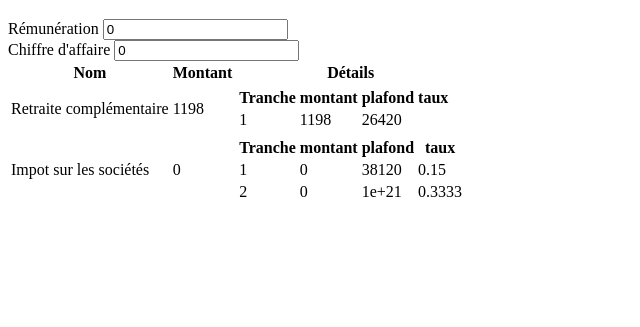
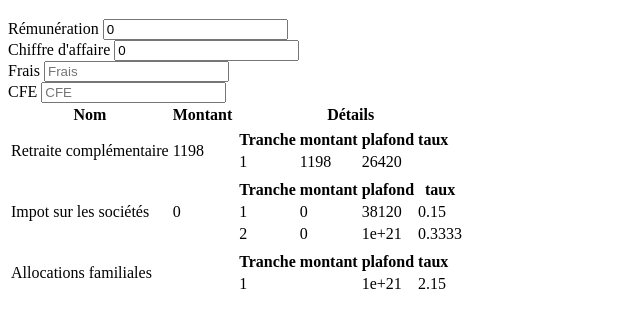
Before and after one commit to nyl-auster/eurl-calculator, a website built with webpack: page index.html in a window 1280 px wide. Shown: the part 61-388 px from the top of the page, without its empty margins (0-640 px from the left). Built offline with nearby package versions, Linux system fonts and the light colour scheme; some packages are replaced by stand-ins of ours; files whose address does not match are found by name.

Commit message:
ajout de la ligne allocations familiales

```diff
--- a/modules/calculator/controllers/calculatorController.js
+++ b/modules/calculator/controllers/calculatorController.js
@@ -1,7 +1,6 @@
 angular.module('calculator').controller('calculatorController', ['$scope',  'calculatorConfig', 'calculatorService', function ($scope, calculatorConfig, calculatorService) {
 
   var calculette = calculatorService;
-  var parametres = calculatorConfig;
 
   $scope.form = {
     remuneration: 0,
@@ -13,6 +12,7 @@ angular.module('calculator').controller('calculatorController', ['$scope',  'cal
   function calculerResultats() {
     $scope.assuranceVieillesseComplementaire = calculette.assuranceVieillesseComplementaire($scope.form.remuneration);
     $scope.impotSurLesSocietes = calculette.impotSurLesSocietes($scope.form.chiffreAffaire);
+    $scope.allocationsFamiliales = calculette.allocationsFamiliales($scope.form.chiffreAffaire);
   }
 
   $scope.calculerResultats = function() {
--- /dev/null
+++ b/modules/calculator/directives/calculatorTableLine/calculatorTableLine.html
@@ -0,0 +1,18 @@
+<td>{{result.charge.label}}</td>
+<td>{{result.montant}}</td>
+<td>
+    <table class="table table-responsive">
+        <tr>
+            <th>Tranche</th>
+            <th>montant</th>
+            <th>plafond</th>
+            <th>taux</th>
+        </tr>
+        <tr ng-repeat="tranche in result.tranches">
+            <td>{{$index + 1}}</td>
+            <td>{{tranche.montant }}</td>
+            <td>{{tranche.plafond }}</td>
+            <td>{{tranche.taux }}</td>
+        </tr>
+    </table>
+</td>
--- /dev/null
+++ b/modules/calculator/directives/calculatorTableLine/calculatorTableLine.js
@@ -0,0 +1,9 @@
+angular.module('calculator').directive('calculatorTableLine', ['coreConfig', function(coreConfig){
+  return {
+    restrict: 'AE',
+    scope: {
+      result: '='
+    },
+    templateUrl : coreConfig.modulesPath + '/calculator/directives/calculatorTableLine/calculatorTableLine.html'
+  };
+}]);
--- a/modules/calculator/index.js
+++ b/modules/calculator/index.js
@@ -8,3 +8,4 @@ require('./config/calculatorConfig');
 require('./services/calculatorService');
 require('./states');
 require('./controllers/calculatorController');
+require('./directives/calculatorTableLine/calculatorTableLine');
--- a/modules/calculator/services/calculatorService.js
+++ b/modules/calculator/services/calculatorService.js
@@ -147,6 +147,13 @@ angular.module('calculator').service('calculatorService',['calculatorConfig', fu
   };
 
   /**
+   * Calcul des cotisations maladie et maternité - URSSAF
+   */
+  service.allocationsFamiliales = function(baseCalcul) {
+    return service.calculerTrancheExclusive(baseCalcul, parametres.charges.allocationsFamiliales);
+  };
+
+  /**
    * Calcul de l'impot sur les bénéfices - Impots
    */
   service.impotSurLesSocietes = function(baseCalcul) {
--- a/modules/calculator/views/calculator.html
+++ b/modules/calculator/views/calculator.html
@@ -1,5 +1,6 @@
 <form name="calculatorForm" class="form">
 
+    <!-- Rémunération -->
     <div class="form-group">
         <label for="remuneration">Rémunération</label>
         <input
@@ -11,6 +12,7 @@
                 >
     </div>
 
+    <!-- Chiffres d'affaires -->
     <div class="form-group">
         <label for="chiffre_affaire">Chiffre d'affaire</label>
         <input
@@ -23,56 +25,46 @@
                 >
     </div>
 
+    <!-- frais -->
+    <div class="form-group">
+        <label for="frais">Frais</label>
+        <input
+                ng-change="calculerResultats()"
+                ng-model="form.frais"
+                type="text"
+                class="form-control"
+                id="frais"
+                placeholder="Frais"
+                >
+    </div>
+
+    <!-- CFE -->
+    <div class="form-group">
+        <label for="frais">CFE</label>
+        <input
+                ng-change="calculerResultats()"
+                ng-model="form.cfe"
+                type="text"
+                class="form-control"
+                id="form.cfe"
+                placeholder="CFE"
+                >
+    </div>
+
 </form>
 
-<table class="table table-responsive table-striped">
-    <thead>
+
+<table class="table table-responsive">
+
     <tr>
         <th>Nom</th>
         <th>Montant</th>
         <th>Détails</th>
     </tr>
-    </thead>
-    <tbody>
-    <tr>
-        <td>{{assuranceVieillesseComplementaire.charge.label}}</td>
-        <td>{{assuranceVieillesseComplementaire.montant}}</td>
-        <td>
-            <table class="table">
-                <tr>
-                    <th>Tranche</th>
-                    <th>montant</th>
-                    <th>plafond</th>
-                    <th>taux</th>
-                </tr>
-                <tr ng-repeat="tranche in assuranceVieillesseComplementaire.tranches">
-                    <td>{{$index + 1}}</td>
-                    <td>{{tranche.montant }}</td>
-                    <td>{{tranche.plafond }}</td>
-                    <td>{{tranche.taux }}</td>
-                </tr>
-            </table>
-        </td>
-    </tr>
-    <tr>
-        <td>{{impotSurLesSocietes.charge.label}}</td>
-        <td>{{impotSurLesSocietes.montant}}</td>
-        <td>
-            <table class="table">
-                <tr>
-                    <th>Tranche</th>
-                    <th>montant</th>
-                    <th>plafond</th>
-                    <th>taux</th>
-                </tr>
-                <tr ng-repeat="tranche in impotSurLesSocietes.tranches">
-                    <td>{{$index + 1}}</td>
-                    <td>{{tranche.montant }}</td>
-                    <td>{{tranche.plafond }}</td>
-                    <td>{{tranche.taux }}</td>
-                </tr>
-            </table>
-        </td>
-    </tr>
-    </tbody>
+
+    <tr calculator-table-line result="assuranceVieillesseComplementaire"></tr>
+    <tr calculator-table-line result="impotSurLesSocietes"></tr>
+    <tr calculator-table-line result="allocationsFamiliales"></tr>
+
+
 </table>
```
Also changed, not shown: 2 other files.
